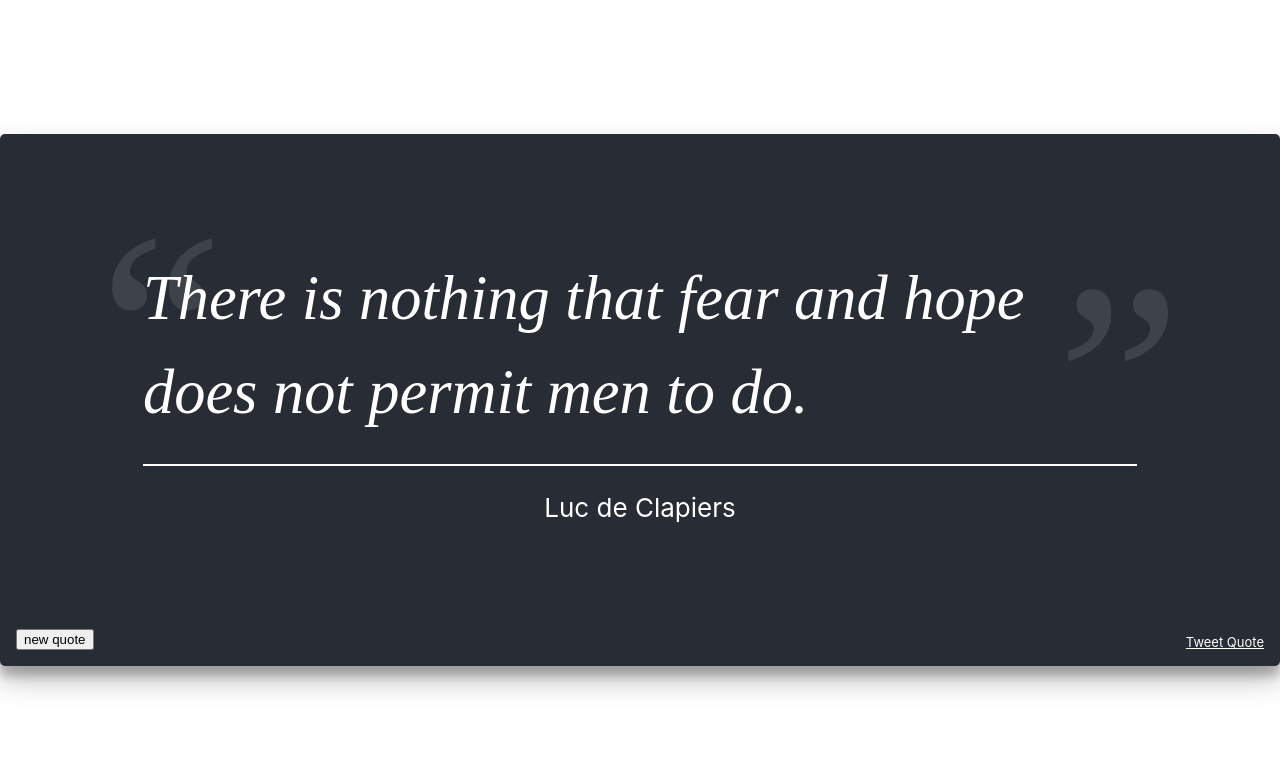
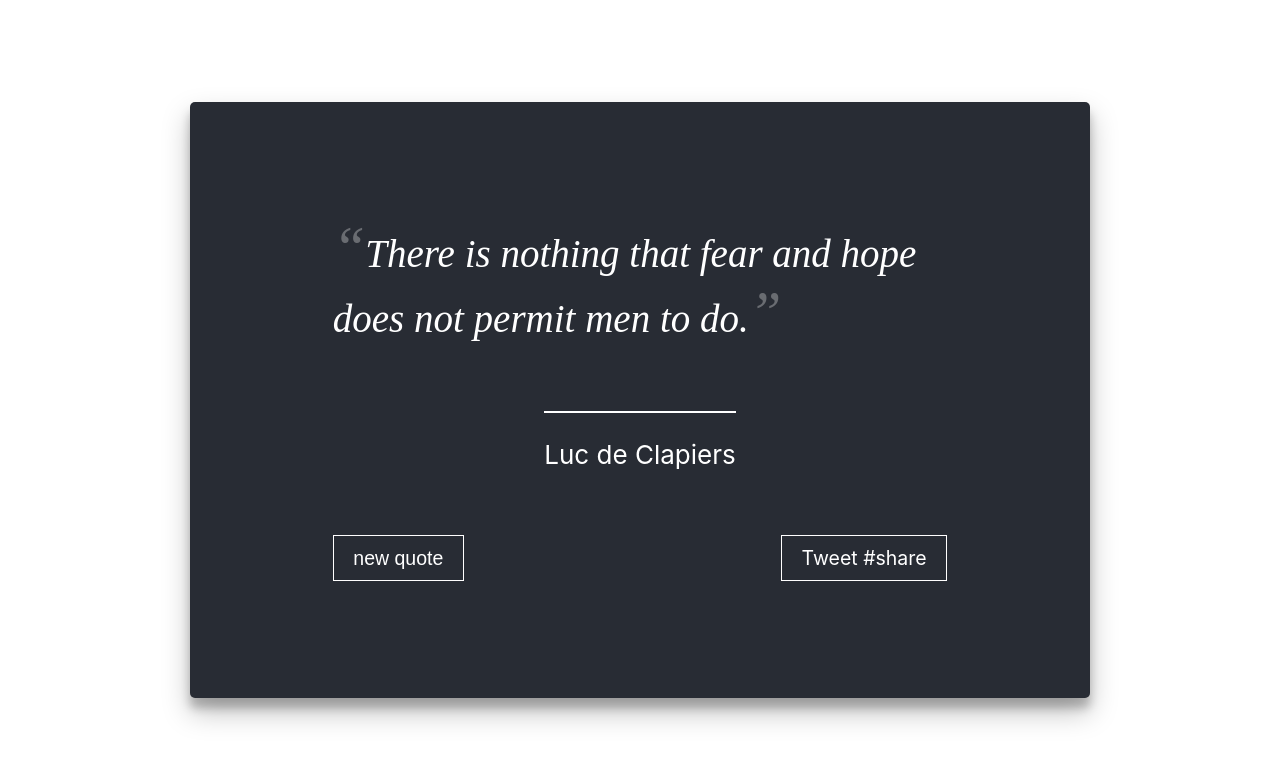
Before and after one commit to alexdisdier/random-quote-machine, a React (Create React App) app: page / in a window 1280 px wide. Shown: the top 762 px of the page. Built offline with nearby package versions, Linux system fonts and the light colour scheme; no server answers.

Commit message:
Finished fetching the quote api and displaying it. Built and ready to deploy.

```diff
--- a/src/App.scss
+++ b/src/App.scss
@@ -4,13 +4,15 @@
 // }
 
 .App {
-  background-color: #fff;
-  min-height: 100vh;
   display: flex;
   flex-direction: column;
   align-items: center;
   justify-content: center;
+  min-height: 100vh;
+  max-width: 80%;
+  margin: 0 auto;
   font-size: calc(10px + 2vmin);
+  background-color: #fff;
   color: white;
 }
 
--- a/src/components/Card/Card.js
+++ b/src/components/Card/Card.js
@@ -73,9 +73,11 @@ class Card extends Component {
     return (
       <div className="App-card">
         <q id="text">{this.state.tempQuote}</q>
-        <p id="author">{this.state.tempAuthor}</p>
-        <button id="new-quote" onClick={this.displayQuote}>new quote</button>
-        <a href="twitter.com/intent/tweet" id="tweet-quote">Tweet Quote</a>
+        <p id="author"><span>{this.state.tempAuthor}</span></p>
+        <div className="App-card-footer">
+          <button id="new-quote" onClick={this.displayQuote}>new quote</button>
+          <a href="https://twitter.com/intent/tweet?button_hashtag=share&ref_src=twsrc%5Etfw" id="tweet-quote" class="twitter-hashtag-button" data-show-count="false">Tweet #share</a><script async src="https://platform.twitter.com/widgets.js" charset="utf-8"></script>
+        </div>
       </div>
     );
   }
--- a/src/components/Card/Card.scss
+++ b/src/components/Card/Card.scss
@@ -4,58 +4,92 @@
   display: flex;
   position: relative;
   flex-direction: column;
-  padding: em(72px) em(88px);
+  justify-content: center;
+  width: 90%;
+  padding: em(16px) em(32px);
   background-color: #282c34;
   border-radius: 5px;
   box-shadow: 0 14px 28px rgba(0,0,0,0.25), 0 10px 10px rgba(0,0,0,0.22);
+
+  @media (min-width: 1000px) {
+    height: auto;
+    width: 60%;
+    padding: em(32px) em(64px);
+  }
+  @media (min-width: $breakpoint-desktop) {
+    padding: em(72px) em(88px);
+  }
 }
 
 #text {
   position: relative;
   font-family: 'Sanchez', serif;
-  font-size: $base-font-size;
+  font-size:em(24px);
   line-height: $base-line-height;
   font-style: italic;
 
   &:before {
-    content: '\201C';
-    position: absolute;
-    top: 33px;
-    left: -72px;
-    font-size: em(72px);
+    content: open-quote;
+    position: relative;
+    font-size: em(24px);
     color: #fff;
-    opacity: 0.1;
+    opacity: 0.3;
   }
 
   &:after {
-    content: '\201C';
-    position: absolute;
-    top: -29px;
-    right: -72px;
-    font-size: em(72px);
+    content: close-quote;
+    position: relative;
+    font-size: em(24px);
     color: #fff;
-    opacity: 0.1;
-    transform: rotate(180deg);
+    opacity: 0.3;
   }
 }
 
 #author {
-  display: inline;
-  padding-top: em(16px);
-  border-top: 2px solid #fff;
+  display: block;
+  width: 100%;
+  padding-top: em(40px);
+  padding-bottom: em(24px);
   text-align: center;
+
+  span {
+    padding-top: em(16px);
+    border-top: 2px solid #fff;
+  }
+}
+
+button, a {
+  padding: em(8px) em(16px);
+  font-size: em(12px);
+  background-color: #282c34;
+  border: 1px solid #fff;
+  color: #fff;
+  text-decoration: none;
+  transition: 0.5s;
+
+  &:hover {
+    background-color: #fff;
+    color: #282c34;
+    cursor: pointer;
+  }
+
+  &:focus {
+    outline: none;
+  }
 }
 
 button {
-  position: absolute;
   bottom: 16px;
   left: 16px;
 }
 
+
 a {
-  position: absolute;
   bottom: 16px;
   right: 16px;
-  font-size: em(8px);
-  color: #fff;
 }
+
+.App-card-footer {
+  display: flex;
+  justify-content: space-between;
+}
--- a/src/utils/_helpers.scss
+++ b/src/utils/_helpers.scss
@@ -31,7 +31,7 @@ $breakpoint-tablet: 48em;
 @media (min-width: $breakpoint-tablet) {
 }
 768px */
-$breakpoint-desktop: em(1024px);
+$breakpoint-desktop: em(1025px);
 /*
 @media (min-width: $breakpoint-desktop) {
 }
```
Also changed, not shown: 1 other file (tests, documents, lock files or other folders).
